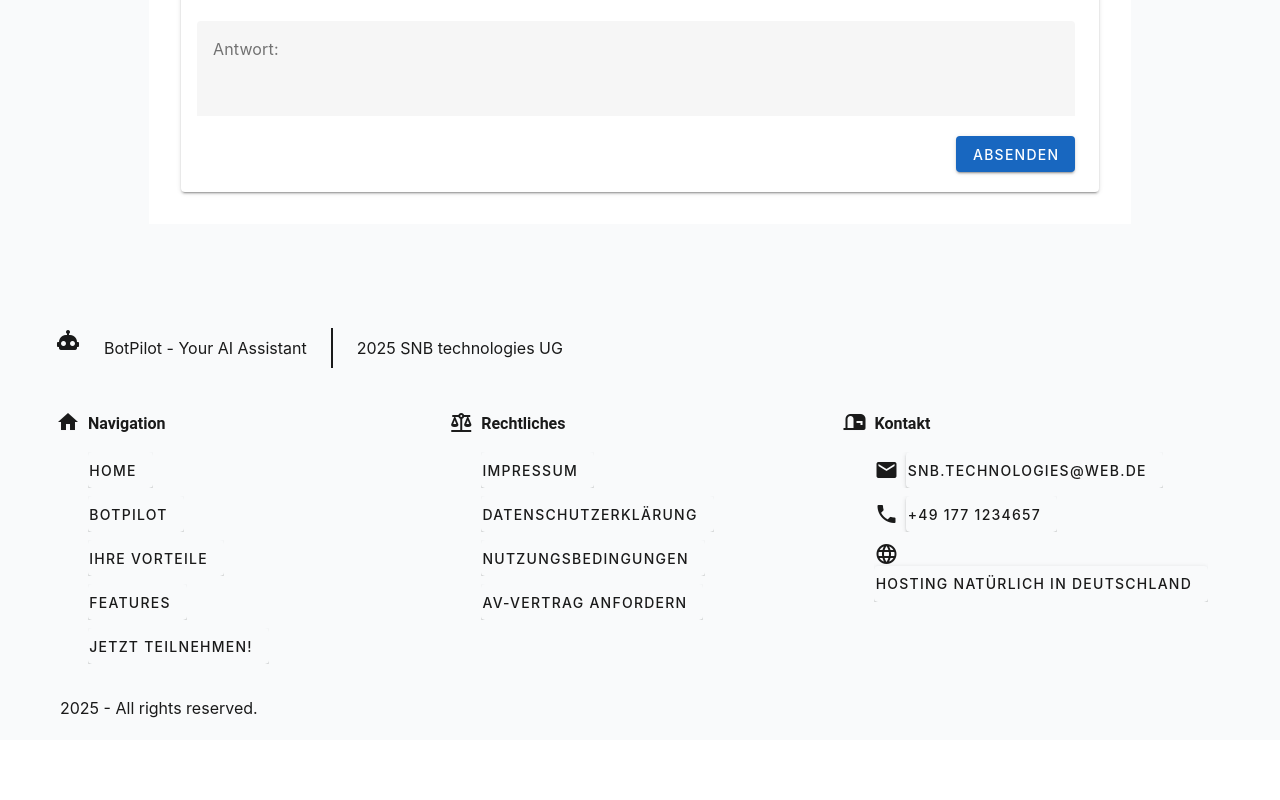
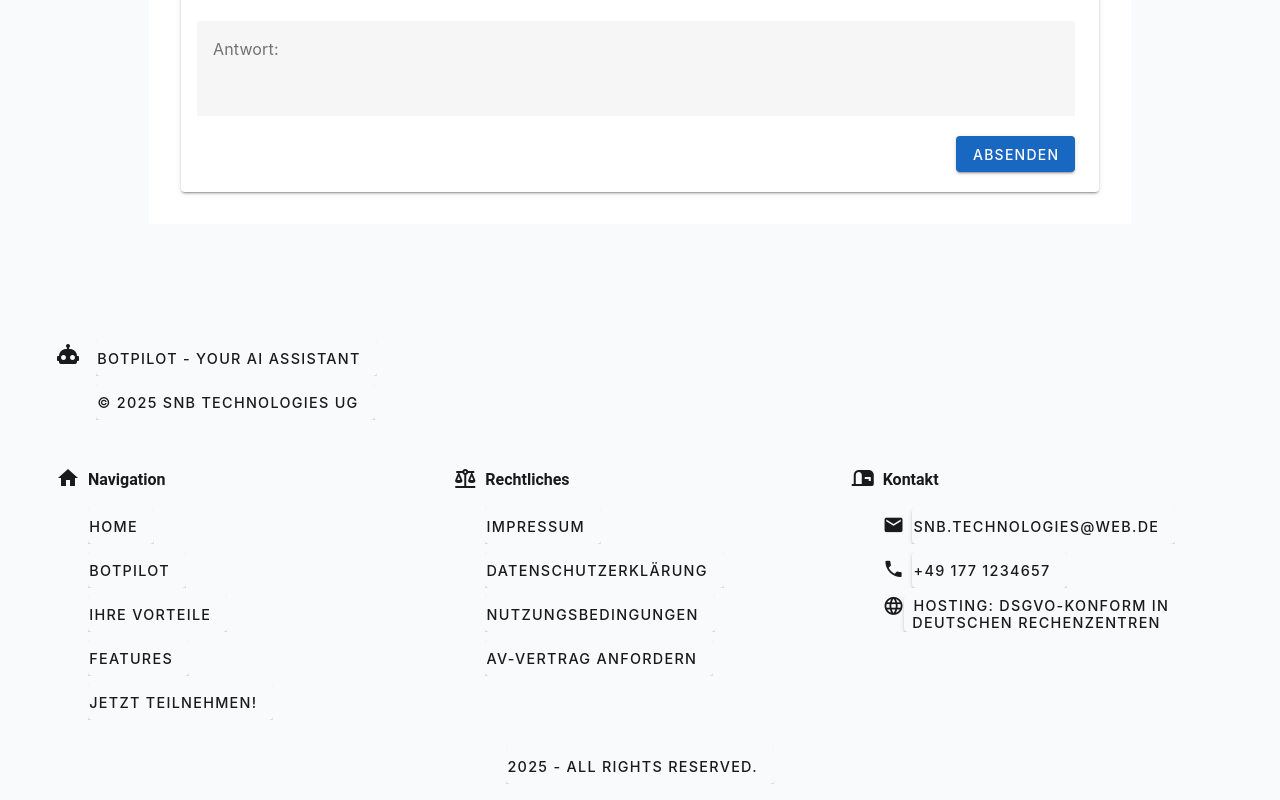
Before and after one commit to normanboettcher/BotPilot, a Vue app in the folder bot-pilot-web/chatme-web-app/: page / in a window 1280 px wide. Shown: the part 2637-3437 px from the top of the page. Before the commit the page ends 3377 px from the top, so only its background shows below. Built offline with nearby package versions, Linux system fonts and the light colour scheme.

Commit message:
First Footer Version

```diff
--- a/bot-pilot-web/chatme-web-app/src/components/footer/BotPilotFooter.vue
+++ b/bot-pilot-web/chatme-web-app/src/components/footer/BotPilotFooter.vue
@@ -20,7 +20,7 @@ const dateItem = `${new Date().getFullYear()}` + ' - All rights reserved.';
         <footer-rechtliches-list />
         <footer-kontakt-list />
       </v-row>
-      <v-row class="d-flex">
+      <v-row class="d-flex justify-center">
         <footer-item :title="dateItem" />
       </v-row>
     </v-container>
--- a/bot-pilot-web/chatme-web-app/src/components/footer/FooterItem.vue
+++ b/bot-pilot-web/chatme-web-app/src/components/footer/FooterItem.vue
@@ -1,7 +1,7 @@
 <script setup lang="ts">
 import { defineProps, defineEmits } from 'vue';
 
-defineProps<{
+const props = defineProps<{
   title: string;
   clickable?: boolean;
   icon?: string;
@@ -9,27 +9,38 @@ defineProps<{
 const emit = defineEmits<{
   (event: 'footer:click'): void;
 }>();
+const longTitle = props.title.length > 30;
 </script>
 
 <template>
-  <v-list-item class="d-flex">
+  <v-list-item v-if="clickable" class="d-flex footer-select-item">
     <v-icon class="mr-2" v-if="icon" :icon="icon" />
-    <v-btn v-if="clickable" @click="emit('footer:click')" class="footer-select-item pl-0"
-      >{{ title }}
+    <v-btn @click="emit('footer:click')" class="footer-select-item pl-0 text-wrap"
+      ><span>{{ title }}</span>
     </v-btn>
-    <span v-else>{{ title }}</span>
+  </v-list-item>
+  <v-list-item v-else class="d-flex footer-select-item">
+    <div v-if="longTitle" class="d-flex">
+      <v-icon v-if="icon" :icon="icon" />
+      <v-btn v-if="!clickable" class="footer-select-item pointer-events-none pl-2 text-left">
+        <span class="text-wrap long-title align-content-start">{{ title }}</span>
+      </v-btn>
+    </div>
+    <div v-else>
+      <v-icon class="mr-2" v-if="icon" :icon="icon" />
+      <v-btn v-if="!clickable" class="footer-select-item pointer-events-none pl-0">
+        {{ title }}
+      </v-btn>
+    </div>
   </v-list-item>
 </template>
 
 <style scoped>
-.footer-select-item {
-  color: var(--color-text);
-  background-color: var(--color-background);
-  font-family: var(--font-family), serif;
-}
-
-div {
-  font-family: var(--font-family), serif;
-  font-size: var(--font-size-base);
+.d-flex .footer-select-item {
+  color: var(--color-text) !important;
+  background-color: var(--color-background) !important;
+  font-family: var(--font-family), serif !important;
+  font-size: clamp(0.8rem, 1.5vw, 0.9rem) !important;
+  word-break: break-word;
 }
 </style>
--- a/bot-pilot-web/chatme-web-app/src/components/footer/FooterItemList.vue
+++ b/bot-pilot-web/chatme-web-app/src/components/footer/FooterItemList.vue
@@ -22,7 +22,7 @@ defineProps<{
 </template>
 
 <style scoped>
-.v-list {
+.footer-item-list-slot {
   color: var(--color-text);
   background-color: var(--color-background);
 }
--- a/bot-pilot-web/chatme-web-app/src/components/footer/FooterKontaktList.vue
+++ b/bot-pilot-web/chatme-web-app/src/components/footer/FooterKontaktList.vue
@@ -7,8 +7,8 @@ import FooterItem from '@components/footer/FooterItem.vue';
   <footer-item-list title="Kontakt" icon="mdi-mailbox-open">
     <template #FooterItems>
       <footer-item title="snb.technologies@web.de" icon="mdi-email" clickable />
-      <footer-item title="+49 177 1234657" clickable icon="mdi-phone" />
-      <footer-item title="Hosting natürlich in Deutschland" clickable icon="mdi-web" />
+      <footer-item title="+49 177 1234657" icon="mdi-phone" />
+      <footer-item title="Hosting: DSGVO-Konform in deutschen Rechenzentren" icon="mdi-web" />
     </template>
   </footer-item-list>
 </template>
--- a/bot-pilot-web/chatme-web-app/src/components/footer/FooterProductItem.vue
+++ b/bot-pilot-web/chatme-web-app/src/components/footer/FooterProductItem.vue
@@ -3,16 +3,13 @@ import FooterItem from '@components/footer/FooterItem.vue';
 </script>
 
 <template>
-  <v-col class="d-flex text-center">
-    <v-icon class="mr-2">mdi-robot</v-icon>
-    <footer-item title="BotPilot - Your AI Assistant" />
-    <v-divider class="ml-2 mr-2" thickness="2" vertical opacity="3"></v-divider>
-    <footer-item title="2025 SNB technologies UG" />
+  <v-col class="text-center align-center">
+    <div class="d-flex align-center">
+      <v-icon>mdi-robot</v-icon>
+      <footer-item class="pt-3" title="BotPilot - Your AI Assistant" />
+    </div>
+    <footer-item class="pl-10" title="© 2025 SNB technologies UG" />
   </v-col>
 </template>
 
-<style scoped>
-v-divider {
-  color: var(--color-text);
-}
-</style>
+<style scoped></style>
```
